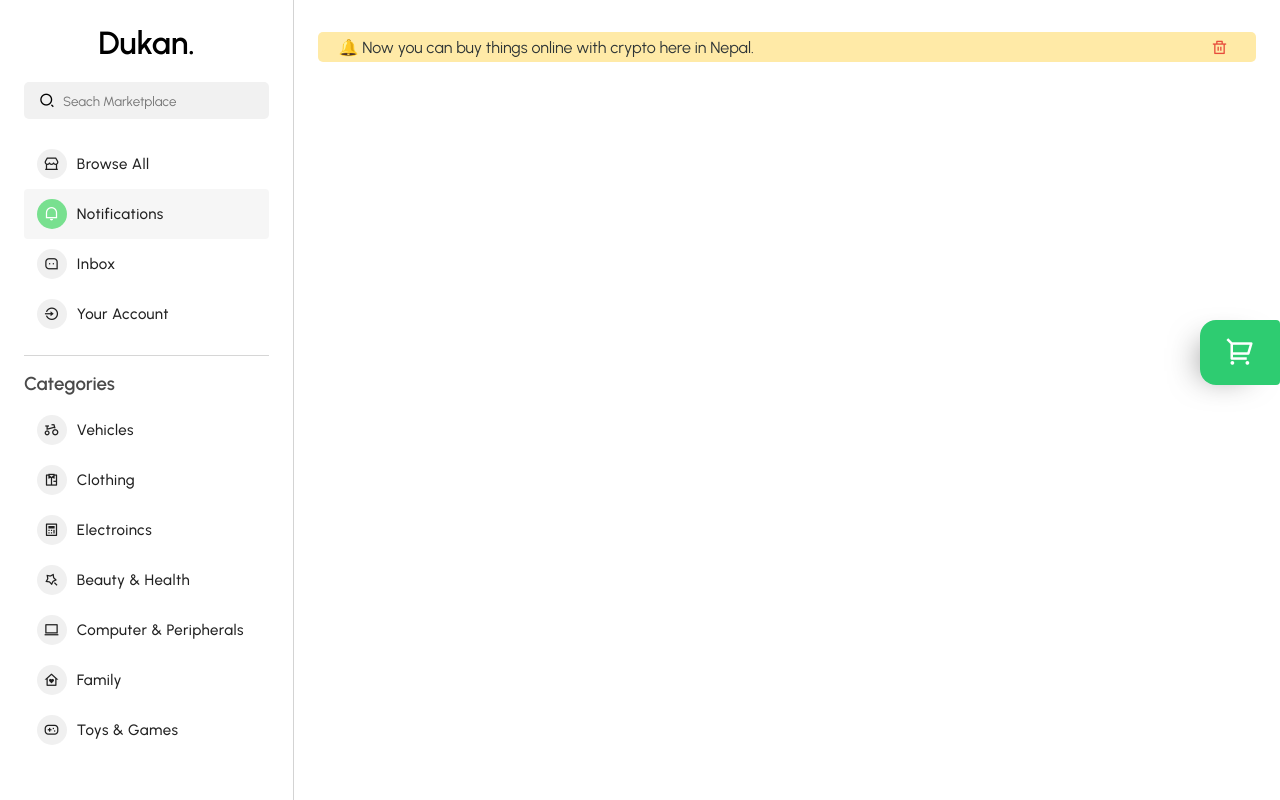
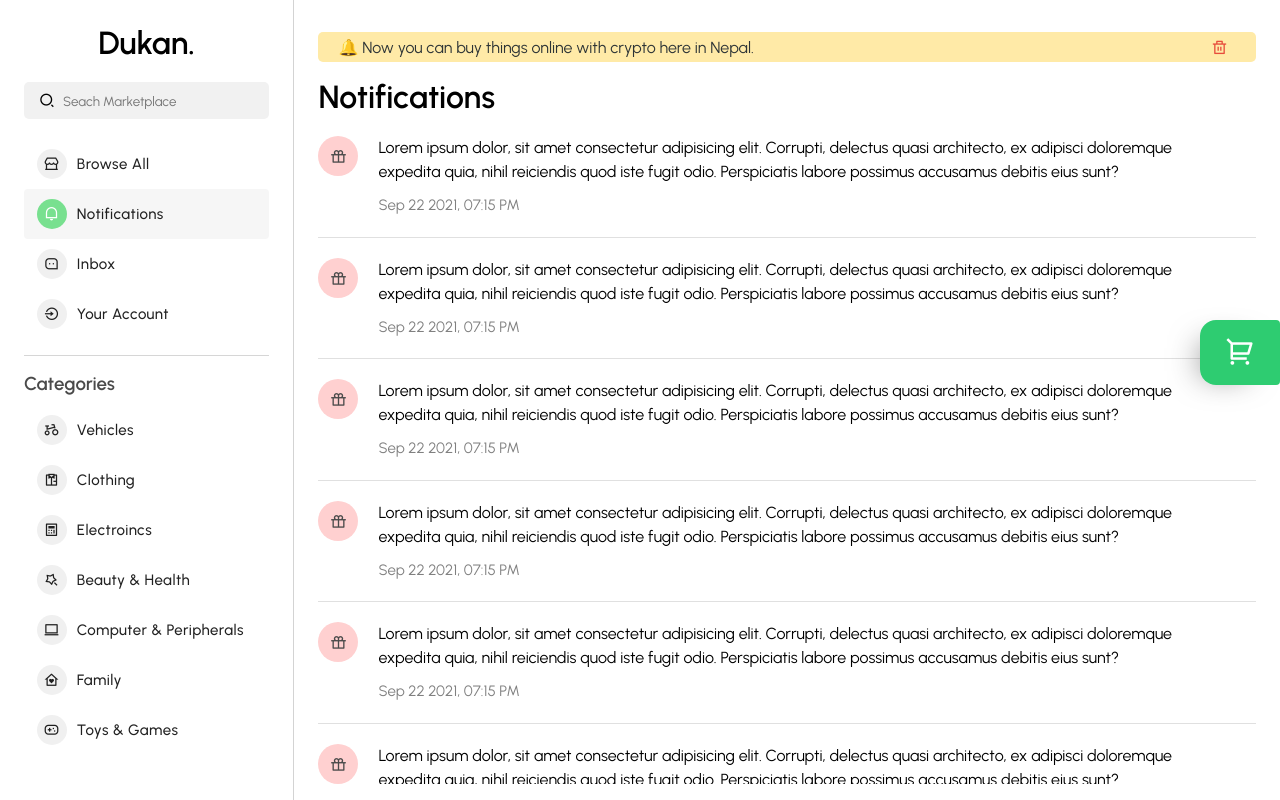
Before and after one commit to cryptodukan/client_react, a React (Create React App) app: page / in a window 1280 px wide. Both pictures are taken after a click on the button "Notifications". Built offline with nearby package versions, Linux system fonts and the light colour scheme.

Commit message:
Notifications Added

```diff
--- /dev/null
+++ b/src/Components/NotificationCard/NotificationCard.jsx
@@ -0,0 +1,23 @@
+import React from "react";
+import "./style.scss";
+
+export default function NotificationCard() {
+  return (
+    <div className="notificationCard">
+      <div className="notificationCard__type">
+        <i className="ri-gift-line"></i>
+      </div>
+      <div className="notificationCard__description">
+        <p>
+          Lorem ipsum dolor, sit amet consectetur adipisicing elit. Corrupti,
+          delectus quasi architecto, ex adipisci doloremque expedita quia, nihil
+          reiciendis quod iste fugit odio. Perspiciatis labore possimus
+          accusamus debitis eius sunt?
+        </p>
+        <div className="notificationCard__description__timeAndDate">
+          Sep 22 2021, 07:15 PM
+        </div>
+      </div>
+    </div>
+  );
+}
--- /dev/null
+++ b/src/Components/NotificationCard/style.scss
@@ -0,0 +1,29 @@
+.notificationCard {
+  display: flex;
+  align-items: flex-start;
+  max-width: 70vw;
+  line-height: 1.5;
+
+  .notificationCard__type {
+    background: rgb(255, 208, 208);
+    border-radius: 50%;
+    width: 40px;
+    height: 40px;
+    display: flex;
+    align-items: center;
+    justify-content: center;
+    margin-right: 20px;
+
+    color: #4a4a4a;
+  }
+
+  .notificationCard__description {
+    flex: 1;
+
+    .notificationCard__description__timeAndDate {
+        margin-top: 10px;
+        color: grey;
+        font-size: 15px;
+    }
+  }
+}
--- a/src/Layout/Index/Home.jsx
+++ b/src/Layout/Index/Home.jsx
@@ -15,6 +15,7 @@ import { useActiveSidebarDataLayerValue } from "../../Context/ActiveSidebarItem"
 import BrowseAll from "../../Pages/BrowseAllProducts/BrowseAll";
 import CheckoutButton from "../../Components/CheckoutButton/CheckoutButton";
 import SingleProductFocused from "../../Pages/SingleProductFocused/Index";
+import Notifications from "../../Pages/Notifications/Notifications";
 
 export default function Home() {
   const [{ active }] = useActiveSidebarDataLayerValue();
@@ -36,6 +37,11 @@ export default function Home() {
           active === 'browse-all' && <BrowseAll/>
         }
 
+        {/* section => main => notifications */}
+        {
+          active === 'notifications' && <Notifications/>
+        }
+
         {/* section => main => product focused */}
         {
           active === 'product-focused' && <SingleProductFocused/>
--- /dev/null
+++ b/src/Pages/Notifications/Notifications.jsx
@@ -0,0 +1,29 @@
+import React from 'react'
+import './style.scss'
+
+// @components
+import NotificationCard from '../../Components/NotificationCard/NotificationCard'
+import { Divider } from '@material-ui/core'
+
+export default function Notifications() {
+    return (
+        <div className="notifications">
+            <h1>Notifications</h1>
+
+            <NotificationCard/>
+            <Divider/>
+            <NotificationCard/>
+            <Divider/>
+            <NotificationCard/>
+            <Divider/>
+            <NotificationCard/>
+            <Divider/>
+            <NotificationCard/>
+            <Divider/>
+            <NotificationCard/>
+            <Divider/>
+            <NotificationCard/>
+            <Divider/>
+        </div>
+    )
+}
--- /dev/null
+++ b/src/Pages/Notifications/style.scss
@@ -0,0 +1,9 @@
+.notifications {
+    h1{
+        margin-bottom: 20px;
+    }
+
+    .MuiDivider-root{
+        margin: 20px 0;
+    }
+}
--- a/src/Pages/SingleProductFocused/Index.jsx
+++ b/src/Pages/SingleProductFocused/Index.jsx
@@ -3,6 +3,10 @@ import "./style.scss";
 
 // @components
 import { Button } from "@material-ui/core";
+import ProductCard from "../../Components/ProductCard/ProductCard";
+
+// @helpers
+import VehiclesProducts from "../../Helpers/VehiclesProducts.json";
 
 export default function SingleProductFocused() {
   const [productQuantity, setProductQuantity] = React.useState(1);
@@ -98,6 +102,7 @@ export default function SingleProductFocused() {
             ))}
           </div>
 
+          {/* section => product colors */}
           <p className="product_description">
             In model year 1975, thanks to turbocharging, a particularly powerful
             version of the Porsche 911 – the 911 Turbo – came onto the market.
@@ -110,6 +115,7 @@ export default function SingleProductFocused() {
             3.3 litres, 300 hp
           </p>
 
+          {/* section => product information */}
           <div className="additional_information">
             <div>
               <i className="ri-shopping-bag-3-line"></i>
@@ -123,6 +129,7 @@ export default function SingleProductFocused() {
             <div>* 3 days free return and free exchange</div>
           </div>
 
+          {/* section => product checkout           */}
           <div className="checkout">
             <Button className="checkout__addToCart">
               <span>Add to cart</span>&nbsp;
@@ -134,6 +141,20 @@ export default function SingleProductFocused() {
           </div>
         </div>
       </div>
+
+      {/* section => similar products */}
+      <div className="singleFocused_similiarProducts">
+        <h2>
+          Similar Products
+        </h2>
+
+        <div className="singleFocused_similiarProducts__items">
+          {/* @dev only list 4 items here */}
+        {VehiclesProducts.map((item, index) => (
+            index <= 3 && <ProductCard key={item.productName} item={item} />
+          ))}
+        </div>
+      </div>
     </div>
   );
 }
--- a/src/Pages/SingleProductFocused/style.scss
+++ b/src/Pages/SingleProductFocused/style.scss
@@ -9,20 +9,20 @@
 
     .singleProductFocused__title__freeDelivery,
     .singleProductFocused__title__onTimeDelivery,
-        .singleProductFocused__title__worldWideDelivery{
+    .singleProductFocused__title__worldWideDelivery {
       display: flex;
       font-size: 15px;
       flex-direction: row;
       align-items: center;
       justify-content: space-between;
       padding: 10px 20px;
-            background: rgba(236, 240, 241,0.4);
+      background: rgba(236, 240, 241, 0.4);
       border-radius: 16px;
       color: rgb(71, 71, 71);
       line-height: 1.5;
       margin-right: 20px;
 
-            i{
+      i {
         font-size: 30px;
         font-weight: 400;
         margin-left: 20px;
@@ -30,7 +30,7 @@
     }
 
     .singleProductFocused__title__onTimeDelivery {
-            background: rgba(46, 204, 113,0.2);
+      background: rgba(46, 204, 113, 0.2);
     }
 
     .singleProductFocused__title__worldWideDelivery {
@@ -50,6 +50,7 @@
     // section => product image
     .singleProductFocused__productImage {
       width: 40%;
+      max-height: 500px;
 
       img {
         width: 100%;
@@ -60,7 +61,6 @@
         -webkit-transition: 0.5s ease-in-out;
         transition: 0.5s ease-in-out;
         cursor: pointer;
-        overflow-y: hidden;
 
         &:hover {
           -webkit-transform: scale(1.3);
@@ -75,34 +75,34 @@
       padding: 10px 30px;
       line-height: 1.3;
 
-      .title{
+      .title {
         display: flex;
         align-items: center;
         justify-content: space-between;
 
         h3 {
-            .discounted{
+          .discounted {
             text-decoration: line-through;
             color: rgb(141, 141, 141);
           }
         }
 
-        .product_quantity{
+        .product_quantity {
           margin: 20px 0;
           display: flex;
           align-items: center;
 
-            h4{
+          h4 {
             margin-bottom: 10px;
           }
-            input{
+          input {
             width: 40px;
             height: 40px;
             text-align: center;
             font-size: 15px;
           }
 
-            .MuiButton-root{
+          .MuiButton-root {
             height: 40px;
           }
         }
@@ -178,4 +178,21 @@
       }
     }
   }
+
+  // section => similar products
+  .singleFocused_similiarProducts {
+    border-top: 0.5px solid grey;
+    margin-top: 30px;
+    padding-top: 25px;
+
+    h2{
+      margin-bottom: 20px;
     }
+
+    .singleFocused_similiarProducts__items {
+      display: flex;
+      flex-wrap: wrap;
+      justify-content: space-around;
+    }
+  }
+}
```
Also changed, not shown: src/Assets/ProductImageSkeleton.svg (deleted). Lines whose indentation alone changed are shown as unchanged.
